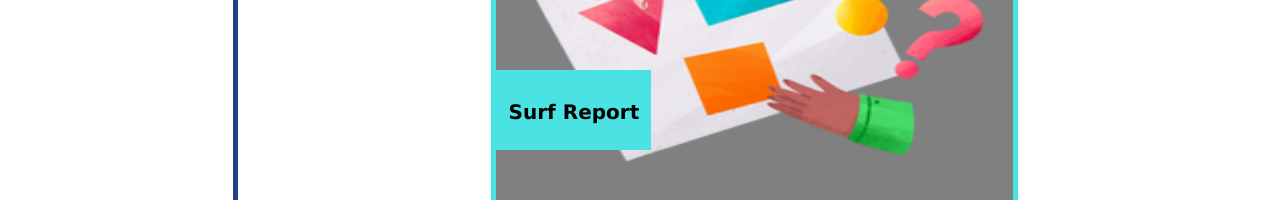
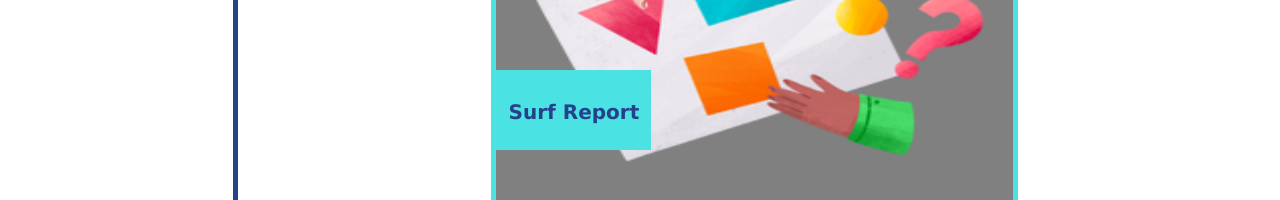
Before and after one commit to Awell05/ACPortfolio1, a plain HTML site: page index.html in a window 1280 px wide. Shown: the part 815-1015 px from the top of the page. Drawn offline with Linux system fonts and the light colour scheme.

Commit message:
updated main image text color

```diff
--- a/assets/css/style.css
+++ b/assets/css/style.css
@@ -98,6 +98,7 @@ p{
 }
 #surfimgtext{
     background-color:rgb(74, 226, 226);
+    color: rgb(37, 65, 138);
     margin: 0px;
     position: relative;
     top:350px;
```
